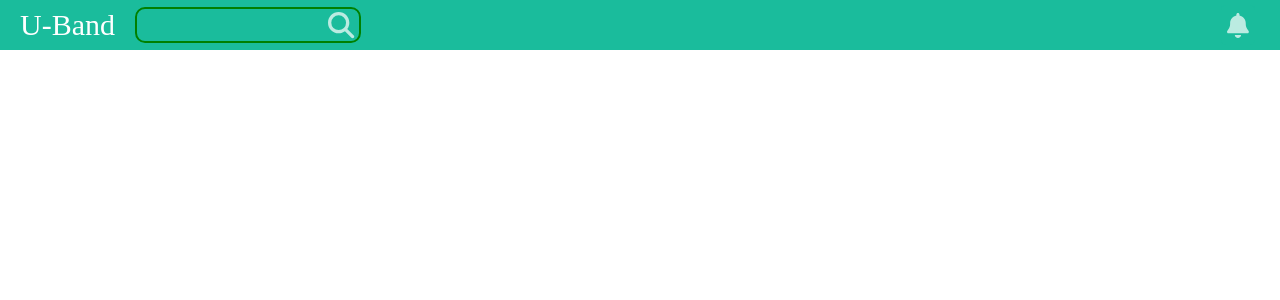
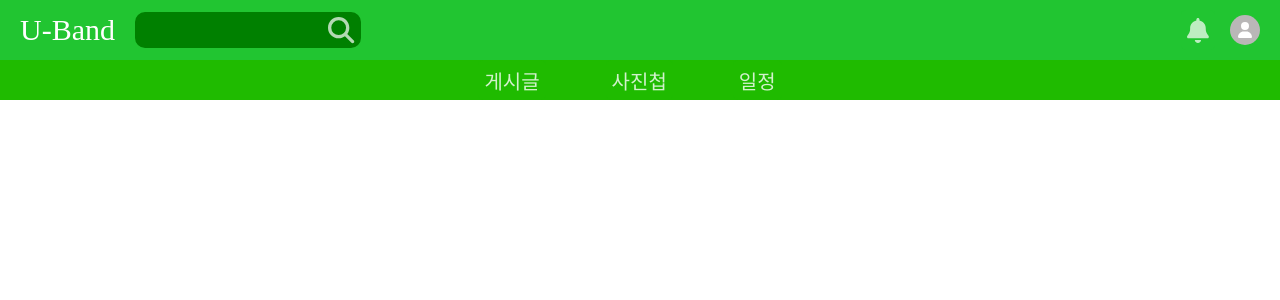
Before and after one commit to rahee-k-it/u-react-band, a React (Create React App) app: page / in a window 1280 px wide. Shown: the top 300 px of the page. Built offline with nearby package versions, Linux system fonts and the light colour scheme.

Commit message:
헤더에 서치박스, 폴딩박스, 프로필 아이콘 구현함.  탭에 버튼들 구현함.

```diff
--- a/src/App.js
+++ b/src/App.js
@@ -2,17 +2,45 @@ import * as React from 'react';
 import { Reset } from 'styled-reset';
 import styled from 'styled-components';
 import Header from './Header';
+import Tap from './Tap';
 
-const NavBar = styled.div`
-  height: 300px;
-  background-color: violet;
+const Button = styled.button`
+  background-color: ${({ bgColor }) => `${bgColor ?? 'gray'};`};
+  height: 40px;
+  border: none;
+  border-radius: 5px;
+  font-size: 20px;
+  color: white;
+  margin-left: 5px;
+  margin-right: 5px;
+  cursor: pointer;
+  transition: background-color 0.1s linear;
+  opacity: 0.8;
+  &:hover {
+    color: white;
+    opacity: 1;
+  }
+  &:focus {
+    opacity: 1;
+    text-decoration: underline;
+  }
 `;
 
 function App() {
   return (
     <>
       <Reset />
-      <Header logo='U-Band' />
+      <Header logo={'U-Band'} />
+      <Tap
+        bgColor='#1FBB00'
+        buttons={
+          <>
+            <Button bgColor='#1FBB00'>게시글</Button>
+            <Button bgColor='#1FBB00'>사진첩</Button>
+            <Button bgColor='#1FBB00'>일정</Button>
+          </>
+        }
+      />
     </>
   );
 }
--- a/src/Header.jsx
+++ b/src/Header.jsx
@@ -1,11 +1,11 @@
 import styled from 'styled-components';
 import { useState } from 'react';
 import { FontAwesomeIcon } from '@fortawesome/react-fontawesome';
-import { faBell, faMagnifyingGlass } from '@fortawesome/free-solid-svg-icons';
+import { faBell, faMagnifyingGlass, faUser } from '@fortawesome/free-solid-svg-icons';
 
 const Container = styled.div`
-  height: 50px;
-  background-color: #1abc9c;
+  height: 60px;
+  background-color: #21c531;
   display: flex;
   justify-content: space-between;
   align-items: center;
@@ -15,7 +15,7 @@ const SearchBox = styled.div`
   display: flex;
   border-radius: 10px;
   border: 2px solid green;
-  /* background-color: green; */
+  background-color: green;
   align-items: center;
   padding: 0 5px;
   gap: 5px;
@@ -47,10 +47,11 @@ const ButtonBox = styled.div`
   justify-content: flex-end;
   align-items: center;
   padding-right: 20px;
+  gap: 10px;
 `;
 
 const Button = styled.button`
-  background-color: #1abc9c;
+  background-color: #21c531;
   height: 40px;
   border: none;
   border-radius: 5px;
@@ -68,38 +69,58 @@ const Button = styled.button`
   }
 `;
 
-// const FoldingBox = styled.div`
-//   position: absolute;
-//   right: 10px;
-//   z-index: 1;
-//   width: 300px;
-//   min-height: 400px;
-//   background-color: white;
-//   margin: 10px;
-//   border-radius: 5px;
-//   box-shadow: 2px 2px 5px gray;
-//   padding: 10px;
-//   border: 1px solid #eee;
-// `;
+const Flex = styled.div`
+  display: flex;
+  justify-content: flex-end;
+`;
 
 const FoldingBox = styled.div`
+  margin-top: 5px;
+  margin-right: 50px;
   position: relative;
-  margin: 50px;
-  padding: 20px;
+  padding: 10px 10px 10px 10px;
+  background: white;
+  border-radius: 5px;
+  border: #7f7f7f solid 1px;
+  position: absolute;
+  font-size: 16px;
+  text-align: left;
   width: 200px;
-  height: 60px;
-  color: #fff;
-  border-radius: 10px;
-  background-color: #ff7979;
-  :after {
+  height: 100px;
+  &:after {
     content: '';
     position: absolute;
-    top: -40px;
-    right: 100px;
-    border-left: 20px solid transparent;
-    border-right: 20px solid transparent;
-    border-bottom: 30px solid #ff7979;
+    border-style: solid;
+    border-width: 0 10px 15px 10px;
+    border-color: white transparent;
+    display: block;
+    width: 0;
+    z-index: 1;
+    top: -15px;
+    right: 20px;
   }
+  &:before {
+    content: '';
+    position: absolute;
+    border-style: solid;
+    border-width: 0 10px 15px 10px;
+    border-color: #7f7f7f transparent;
+    display: block;
+    width: 0;
+    z-index: 0;
+    top: -16.5px;
+    right: 20px;
+  }
+`;
+
+const Profile = styled.div`
+  height: 30px;
+  width: 30px;
+  background-color: #b9b7b7;
+  border-radius: 50px;
+  display: flex;
+  justify-content: center;
+  align-items: center;
 `;
 
 function Header({ logo, buttons, foldableContent }) {
@@ -124,9 +145,18 @@ function Header({ logo, buttons, foldableContent }) {
           >
             <FontAwesomeIcon icon={faBell} size='lg' color='white' />
           </Button>
+          <Profile>
+            <FontAwesomeIcon icon={faUser} color='white' />
+          </Profile>
         </ButtonBox>
       </Container>
-      {foldingBoxOpened ? <FoldingBox>{foldableContent}</FoldingBox> : ''}
+      {foldingBoxOpened ? (
+        <Flex>
+          <FoldingBox>{foldableContent}</FoldingBox>{' '}
+        </Flex>
+      ) : (
+        ''
+      )}
     </div>
   );
 }
--- /dev/null
+++ b/src/Tap.jsx
@@ -0,0 +1,28 @@
+import styled from 'styled-components';
+
+const Container = styled.div`
+  height: 40px;
+  ${(props) => `background-color: ${props.bgColor ?? 'grey'};`}
+  display: flex;
+  justify-content: center;
+`;
+
+const ButtonBox = styled.div`
+  display: flex;
+  justify-content: flex-end;
+  align-items: center;
+  padding-right: 20px;
+  gap: 50px;
+`;
+
+function Tap({ bgColor, buttons }) {
+  return (
+    <div>
+      <Container bgColor={bgColor}>
+        <ButtonBox>{buttons}</ButtonBox>
+      </Container>
+    </div>
+  );
+}
+
+export default Tap;
```
